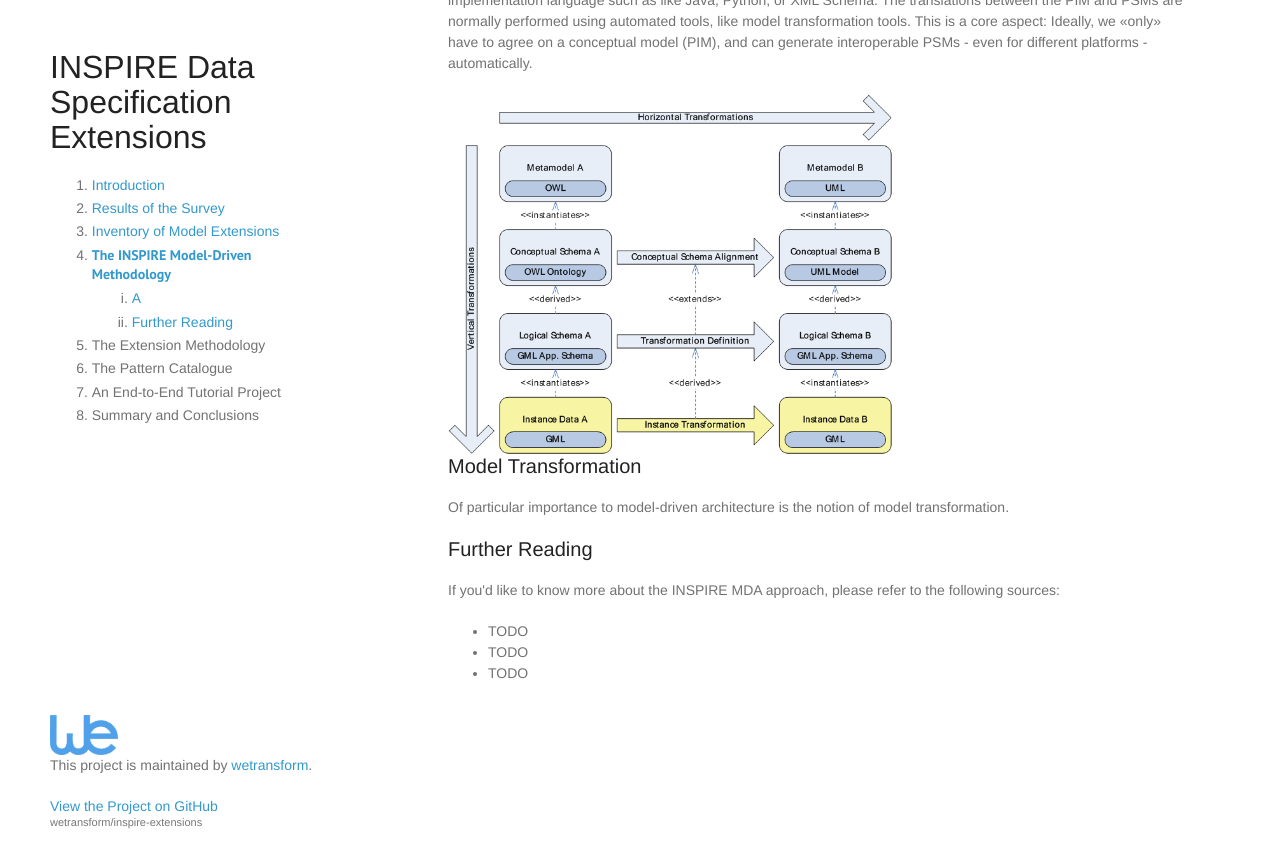
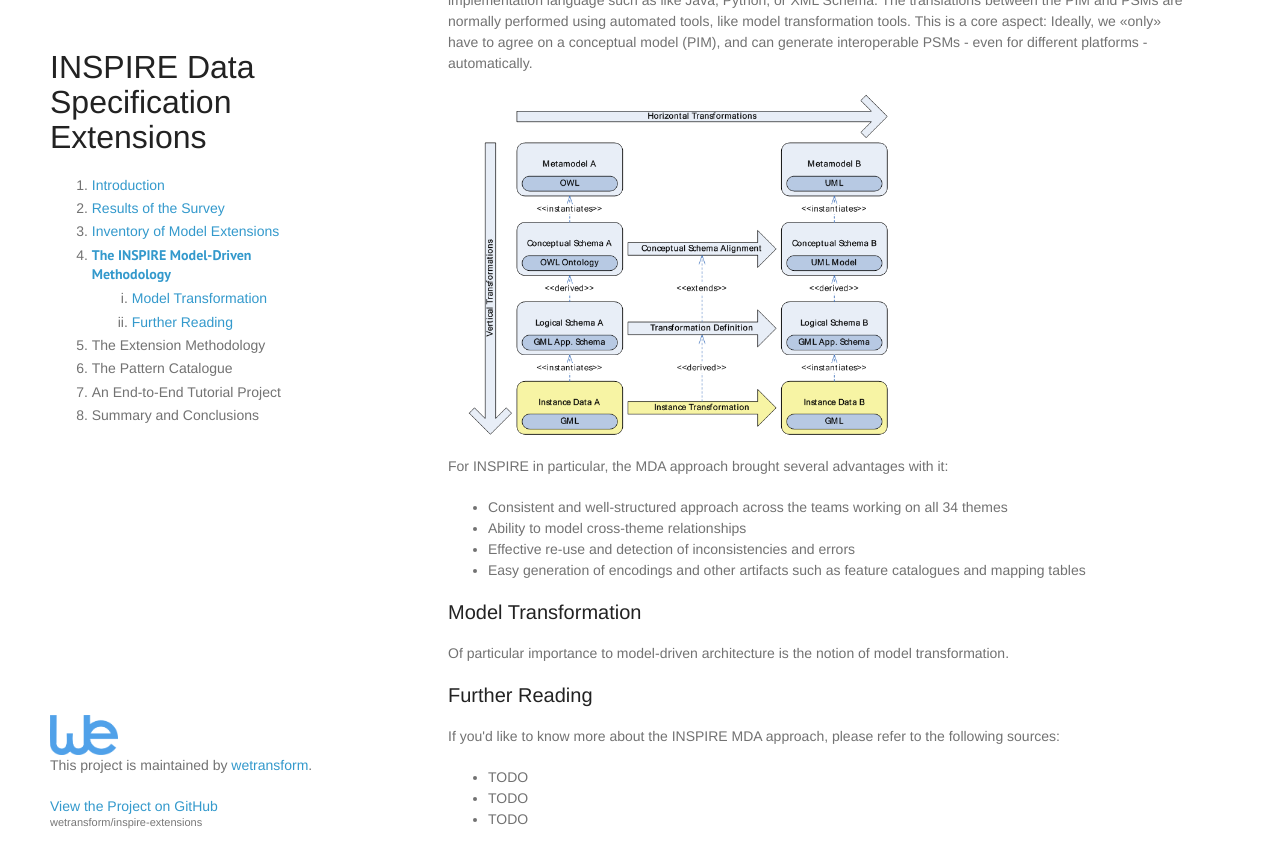
Before and after one commit to wetransform/inspire-extensions, a Jekyll site: the page built from inspire-mda.html, in a window 1280 px wide and 900 px high, scrolled down 568 px. Shown: the top 868 px of the window. Built offline with Jekyll 4.4.1, drawn with Linux system fonts in a browser that asks for light colours; some web fonts are replaced.

Commit message:
added inspire-mda - model transformation

```diff
--- a/_includes/header.html
+++ b/_includes/header.html
@@ -40,7 +40,7 @@
       <li>{% if page.slug == "inspire-mda" %}<strong>{% endif %}<a href="/inspire-mda.html">The INSPIRE Model-Driven Methodology</a>{% if page.slug == "inspire-mda" %}</strong>{% endif %}
         {% if page.slug == "inspire-mda" %}
         <ol class="tocLevel2">
-          <li><a href="/inspire-mda.html#browseByTag">A</a></li>
+          <li><a href="/inspire-mda.html#modelTransformation">Model Transformation</a></li>
           <li><a href="/inspire-mda.html#furtherReading">Further Reading</a></li>
         </ol>
         {% endif %}
--- a/inspire-mda.html
+++ b/inspire-mda.html
@@ -39,12 +39,20 @@ title:  INSPIRE data specification extensions - The INSPIRE Model-Driven Approac
         and PSMs are normally performed using automated tools, like model transformation tools. This is a core aspect:
         Ideally, we &laquo;only&raquo; have to agree on a conceptual model (PIM), and can generate interoperable PSMs -
         even for different platforms - automatically.</p>
-
-    <div>
-        <img src="/images/model-trafo-levels.png" alt="Model Transformation on different levels" title="Model Transformation on different levels" style="width: 60%">
+    <div style="margin: 20px">
+        <img src="/images/model-trafo-levels.png" alt="Model Transformation on different levels" title="Model Transformation on different levels" style="width: 60%;">
     </div>
 
-    <h2>Model Transformation</h2>
+    <p>For INSPIRE in particular, the MDA approach brought several advantages with it:</p>
+
+    <ul>
+        <li>Consistent and well-structured approach across the teams working on all 34 themes</li>
+        <li>Ability to model cross-theme relationships</li>
+        <li>Effective re-use and detection of inconsistencies and errors</li>
+        <li>Easy generation of encodings and other artifacts such as feature catalogues and mapping tables</li>
+    </ul>
+
+    <h2><a name="modelTransformation" id="modelTransformation" href="#modelTransformation"></a>Model Transformation</h2>
 
     <p>Of particular importance to model-driven architecture is the notion of model transformation.</p>
 
```
